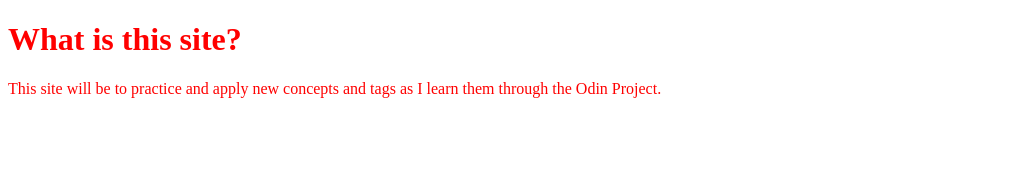
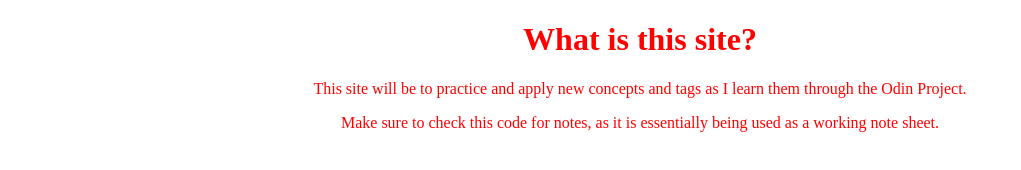
Before and after one commit to E-Girlbongwater/git_test, a plain HTML site: page realsitetest.html in a window 1280 px wide. Shown: the whole page, without its empty margins (0-1021 px from the left). Drawn offline with Linux system fonts and the light colour scheme.

Commit message:
added notes to realsitetest

```diff
--- a/realsitetest.html
+++ b/realsitetest.html
@@ -1,6 +1,6 @@
 <!DOCTYPE html>
 <style>
-    div {
+    .top1 {
         color: red;
     }
 </style>
@@ -12,9 +12,11 @@
     <title>REAL WEBSITE TEST</title>
 </head>
 <body>
-    <div>
-    <h1>What is this site?</h1>
-    <p>This site will be to practice and apply new concepts and tags as I learn them through the Odin Project.</p>
+<!--You can add classes to divs, and other tags too! This allows more specific CSS selection-->
+    <div class="top1">
+    <h1 style="text-align:center">What is this site?</h1>
+    <p style="text-align:center">This site will be to practice and apply new concepts and tags as I learn them through the Odin Project.</p>
+    <p style="text-align: center;">Make sure to check this code for notes, as it is essentially being used as a working note sheet.</p>
     </div>
 
 </body>
```
Also changed, not shown: 1st HTML/html-boilerplate/index.html (+4 -2 lines), misc testing.html (+4 -0 lines).
